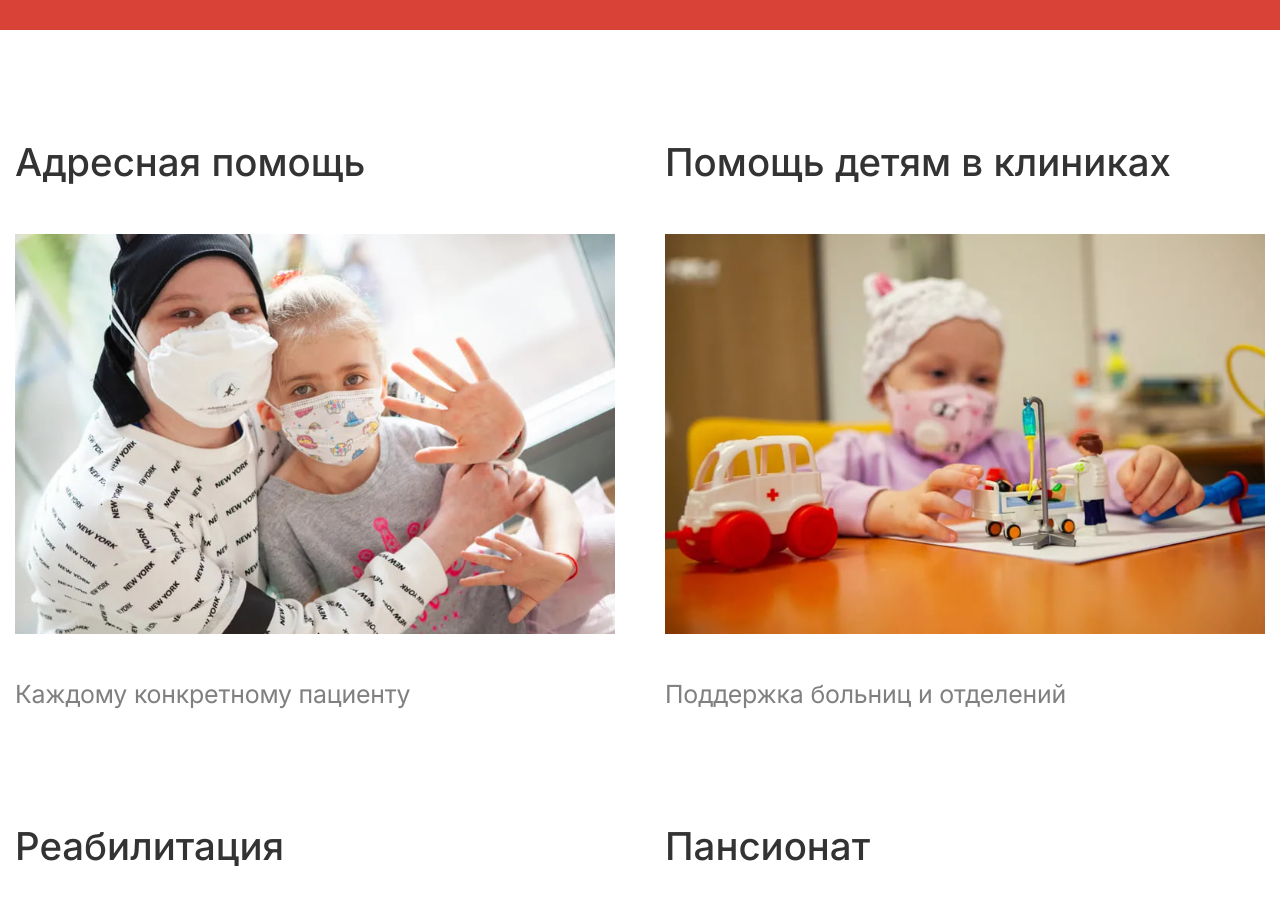
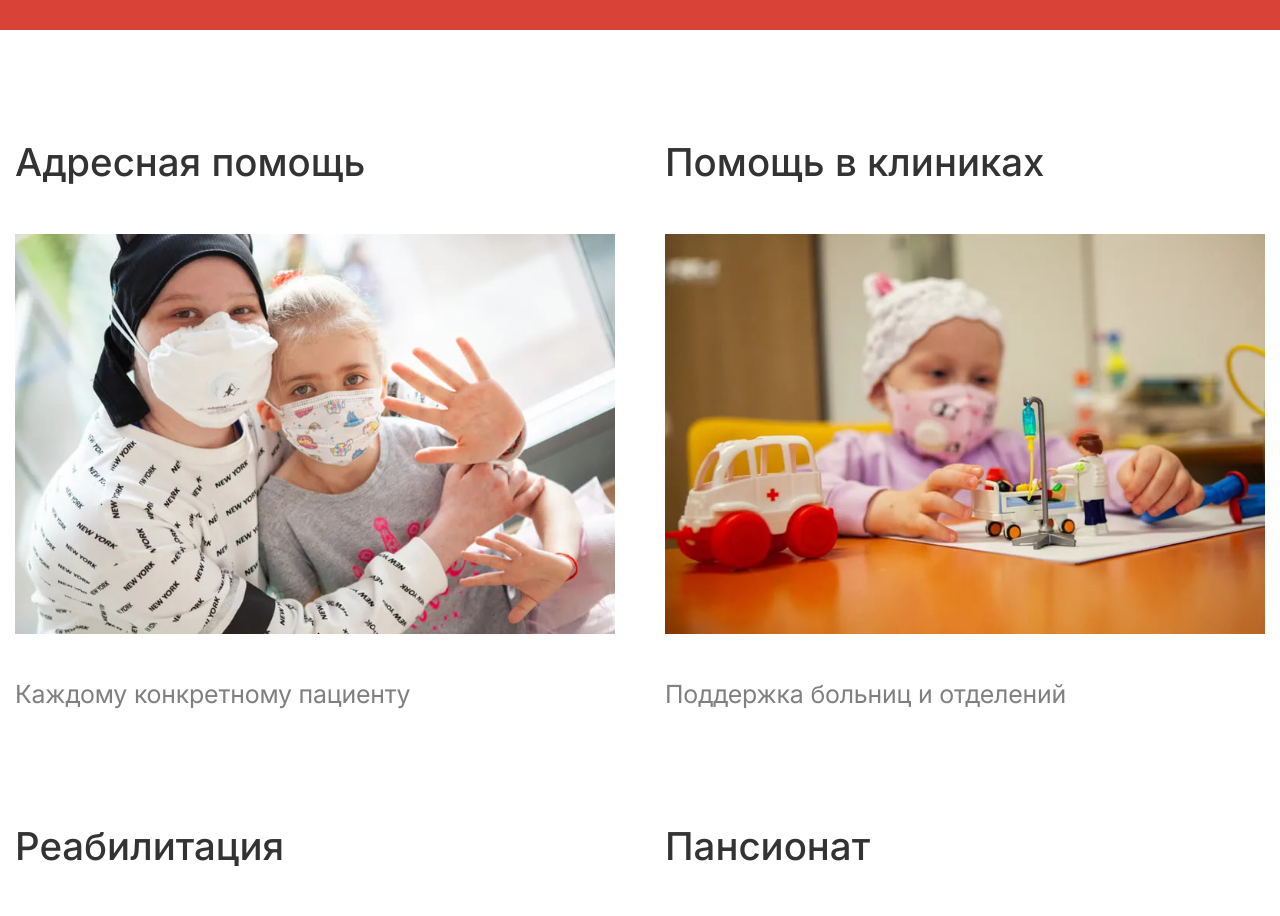
Before and after one commit to Arsaide/podari-life, a Next.js app: page /what-we-do in a window 1280 px wide. Shown: the part 780-1696 px from the top of the page. Built offline with nearby package versions, Linux system fonts and the light colour scheme.

Commit message:
Work with What-we-do page

```diff
--- a/src/app/what-we-do/page.tsx
+++ b/src/app/what-we-do/page.tsx
@@ -35,7 +35,7 @@ const WhatWeDo = () => {
                             <p className={styles.card__text}>Каждому конкретному пациенту</p>
                         </div>
                         <div className={styles.card}>
-                            <h3 className={styles.card__title}>Помощь детям в клиниках</h3>
+                            <h3 className={styles.card__title}>Помощь в клиниках</h3>
                             <div className={styles.card__img}>
                                 <Image
                                     src='/whatwedo/helpedchild.jpg'
```
